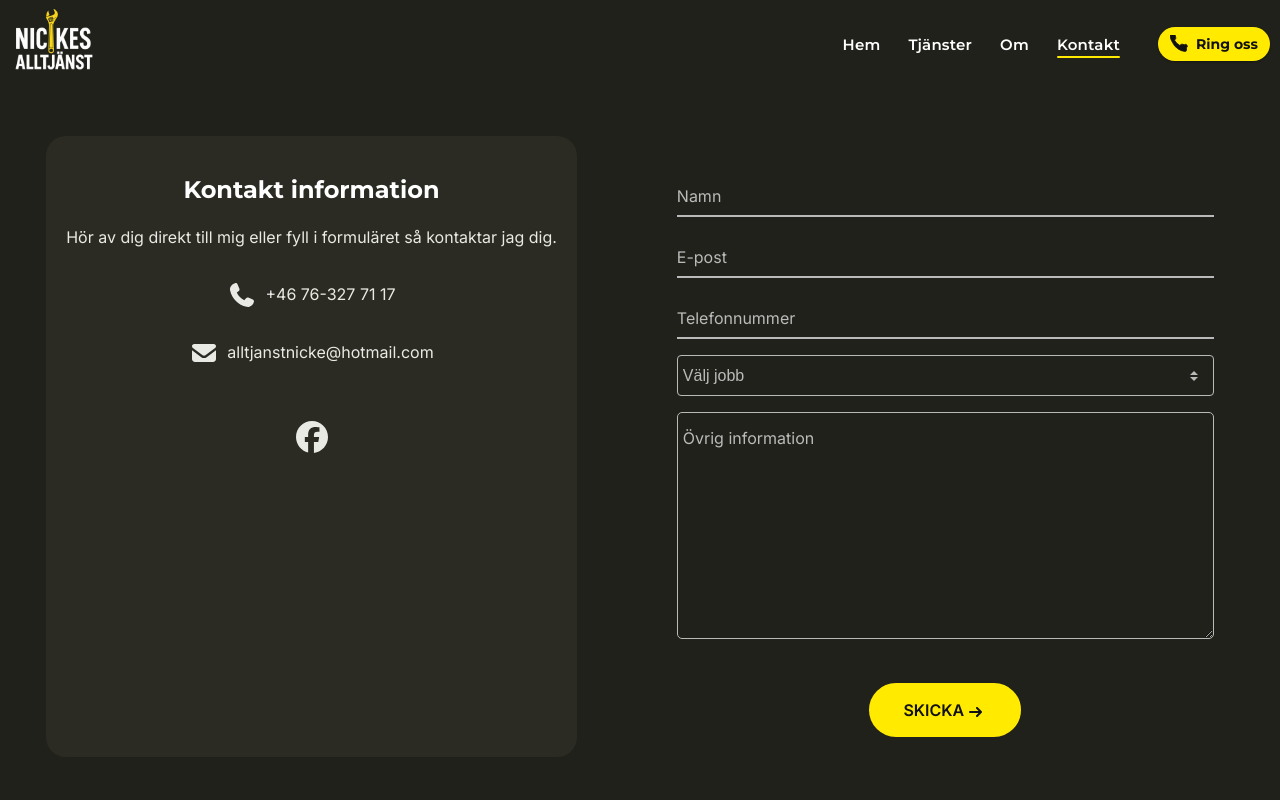
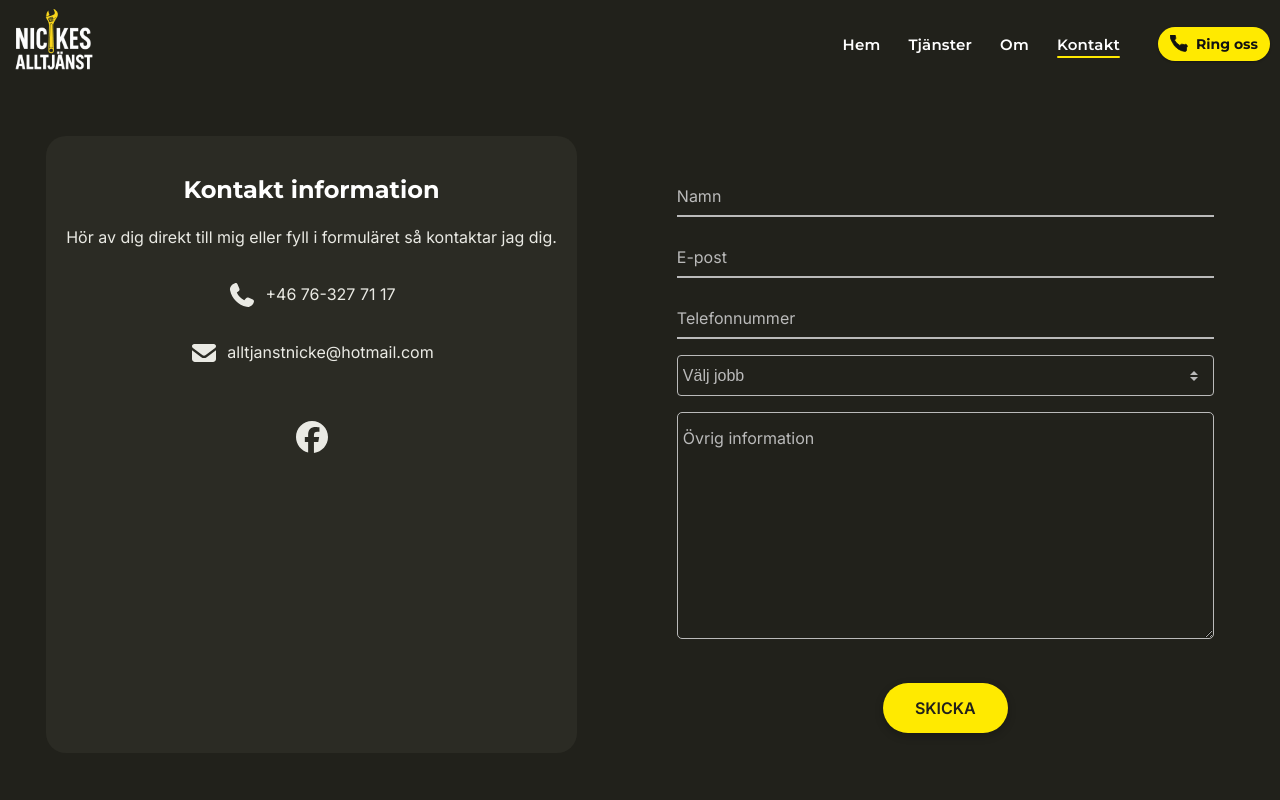
Before and after one commit to skinksteek/nickesalltjanst, a React (Vite) app: page /kontakt in a window 1280 px wide. Shown: the top 800 px of the page. Built offline with nearby package versions, Linux system fonts and the light colour scheme.

Commit message:
button styling updated

```diff
--- a/src/assets/styles/button.css
+++ b/src/assets/styles/button.css
@@ -12,51 +12,23 @@ a {
   font-weight: 600;
   text-align: center;
   text-transform: uppercase;
-  background-color: var(--yellow); /* Use your theme color */
-  color: #111; /* Text color */
-  border: 2px solid var(--yellow); /* Border color */
+  color: var(--main);
   border-radius: 30px;
-  overflow: hidden;
-  transition: all 0.3s ease;
+  box-shadow: rgba(0, 0, 0, 0.24) 0px 3px 8px;
+  background-image: linear-gradient(to right, var(--main) 0 0),
+    linear-gradient(to right, var(--yellow) 0 0);
+  background-size: 0% 100%, 100% 100%;
+  background-position: left, left;
+  background-repeat: no-repeat;
+
+  transition: background-size 0.5s ease, color 0.4s ease, transform 1.5s ease,
+    box-shadow 0.2s ease;
 }
-
-.button span {
-  position: relative;
-  z-index: 1;
+.button:hover {
+  background-size: 100% 100%, 100% 100%;
+  color: var(--yellow);
+  box-shadow: rgba(0, 0, 0, 0.24) 0px 3px 8px;
 }
-
-.button:before {
-  content: "";
-  position: absolute;
-  top: 50%;
-  left: 50%;
-  transform: translate(-50%, -50%);
-  width: 100%;
-  height: 0;
-  transition: height 0.3s ease;
-}
-
-.button:hover:before {
-  height: 100%;
-}
-
-.button svg {
-  position: relative;
-  top: 1px;
-  margin-left: 10px;
-  fill: none;
-  stroke-linecap: round;
-  stroke-linejoin: round;
-  stroke: #111;
-  stroke-width: 2;
-  transform: translateX(-5px);
-  transition: all 0.3s ease;
-}
-
-.button:hover svg {
-  transform: translateX(0);
-}
-
 .button:active {
   transform: scale(0.95);
 }
--- a/src/components/Button.jsx
+++ b/src/components/Button.jsx
@@ -11,10 +11,6 @@ const Button = ({ text, href, onClick }) => {
   return (
     <a href={href} className="button" onClick={handleClick}>
       <span>{text}</span>
-      <svg width="13px" height="10px" viewBox="0 0 13 10">
-        <path d="M1,5 L11,5"></path>
-        <polyline points="8 1 12 5 8 9"></polyline>
-      </svg>
     </a>
   );
 };
```
